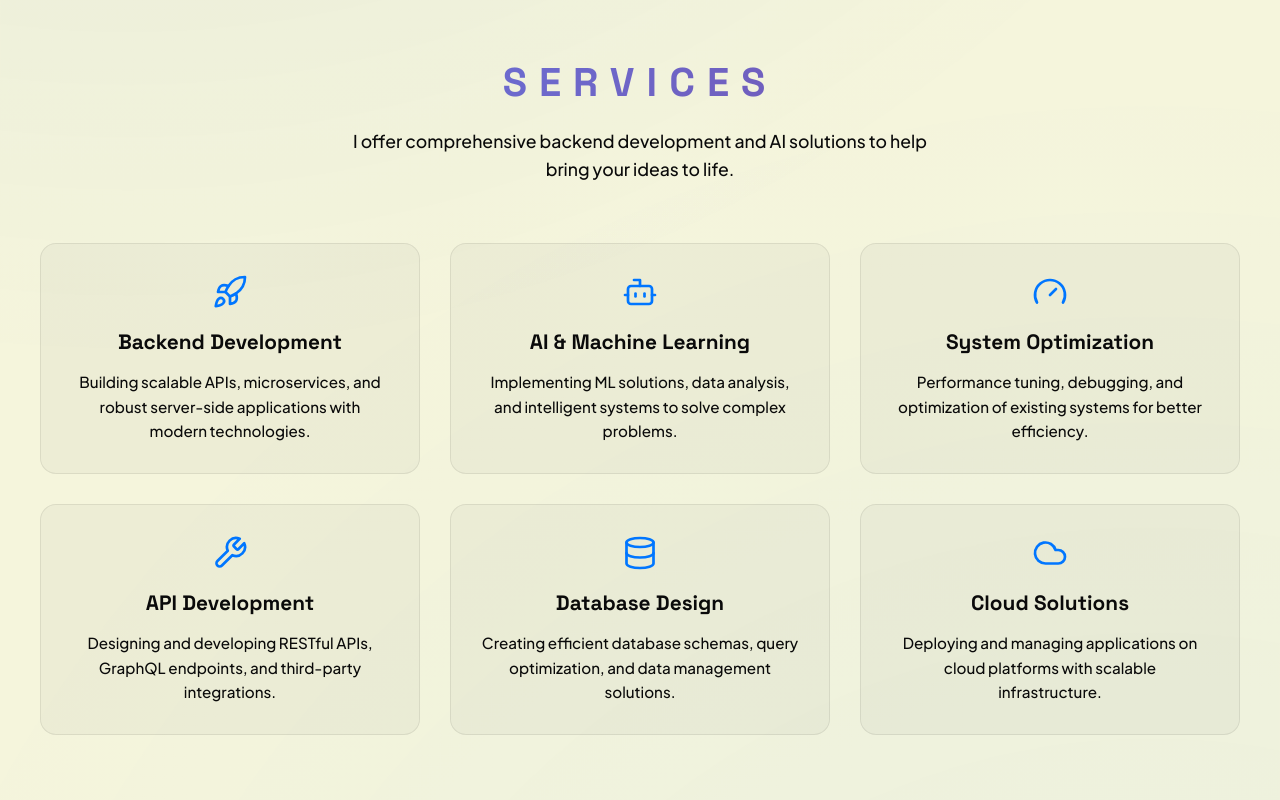
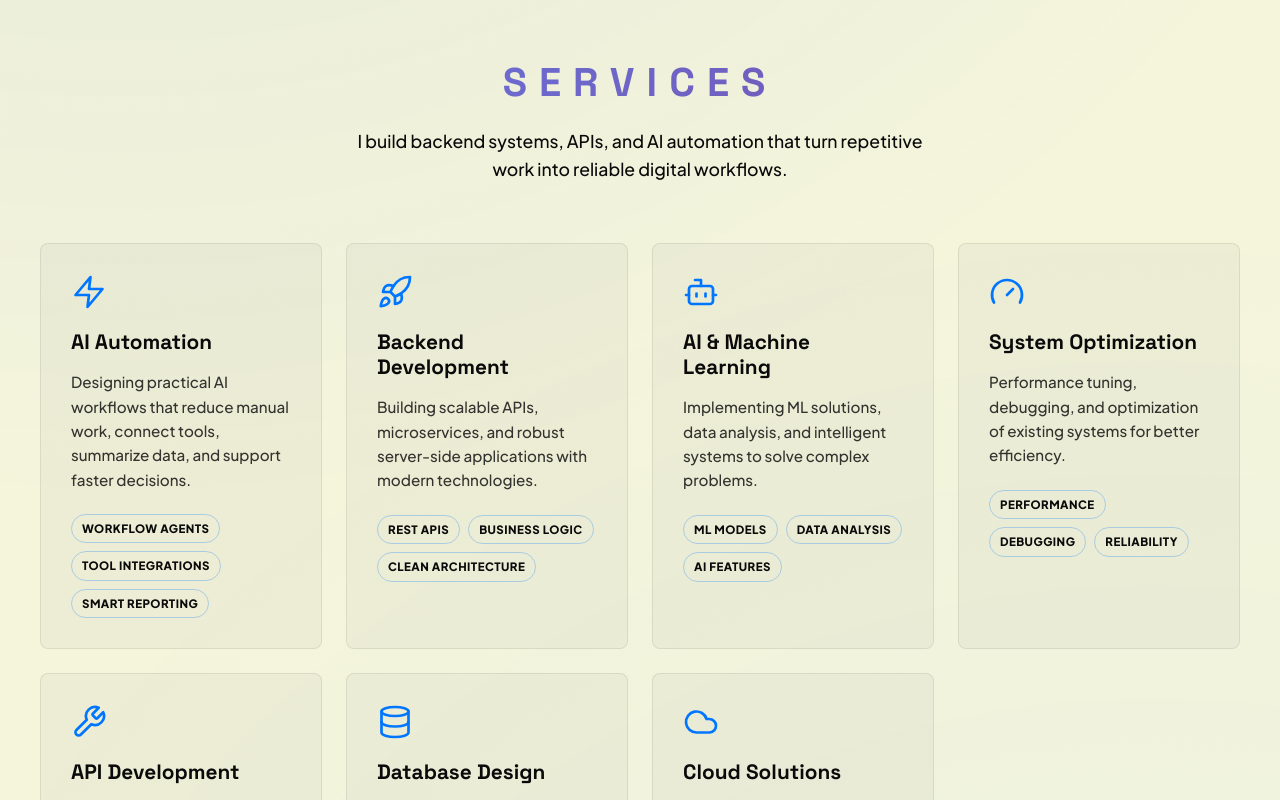
Before and after one commit to AbdiazizNor114/MyPortfolio, a React (Vite) app: page / in a window 1280 px wide. Shown: the part 1800-2600 px from the top of the page. Built offline with nearby package versions, Linux system fonts and the light colour scheme; no server answers; the database is empty.

Commit message:
chatbot fixs

```diff
--- a/src/components/Chatbot.jsx
+++ b/src/components/Chatbot.jsx
@@ -2,9 +2,54 @@ import { MessageCircle, Send, X } from "lucide-react";
 import { useEffect, useRef, useState } from "react";
 
 const WELCOME_MESSAGE = {
-  text: "Hi! I'm Abdiaziz. Ask me about my portfolio, projects, skills, or backend and AI work.",
+  text: "Hi! I'm Abdiaziz. Ask me about my services, projects, skills, backend work, or AI automation ideas.",
   sender: "bot",
 };
+
+const QUICK_QUESTIONS = [
+  "What services do you offer?",
+  "How can AI automation help my business?",
+  "What tech stack do you use?",
+];
+
+const PORTFOLIO_FACTS = {
+  services:
+    "I offer AI automation, backend development, AI and machine learning, API development, database design, system optimization, and cloud solutions.",
+  aiAutomation:
+    "For AI automation, I can build workflow agents, tool integrations, smart reporting, document summarizers, customer-support helpers, and backend automations that connect APIs and databases.",
+  skills:
+    "My technical skills include Python, Java, C#, Dart, TypeScript, JavaScript, Node.js, databases, API development, machine learning, and GitHub workflows.",
+  contact:
+    "You can contact me through the contact form on this portfolio, WhatsApp from the hero section, or GitHub at AbdiazizNor114.",
+  background:
+    "I am a system developer focused on backend systems, APIs, scalable architecture, clean code, machine learning, and AI-powered tools.",
+};
+
+function getLocalAnswer(question) {
+  const normalized = question.toLowerCase();
+
+  if (normalized.includes("automation") || normalized.includes("ai agent") || normalized.includes("workflow")) {
+    return `${PORTFOLIO_FACTS.aiAutomation} A strong first step is to pick one repetitive process, define the inputs and outputs, then connect the right model, API, and approval checks around it.`;
+  }
+
+  if (normalized.includes("service") || normalized.includes("offer") || normalized.includes("help")) {
+    return PORTFOLIO_FACTS.services;
+  }
+
+  if (normalized.includes("skill") || normalized.includes("stack") || normalized.includes("technology") || normalized.includes("tech")) {
+    return PORTFOLIO_FACTS.skills;
+  }
+
+  if (normalized.includes("contact") || normalized.includes("hire") || normalized.includes("reach")) {
+    return PORTFOLIO_FACTS.contact;
+  }
+
+  if (normalized.includes("who") || normalized.includes("about") || normalized.includes("background")) {
+    return PORTFOLIO_FACTS.background;
+  }
+
+  return "I can help with questions about Abdiaziz's services, AI automation, backend development, APIs, databases, skills, projects, and contact details. Try asking what kind of automation would fit your workflow.";
+}
 
 export default function Chatbot() {
   const [messages, setMessages] = useState([WELCOME_MESSAGE]);
@@ -17,8 +62,8 @@ export default function Chatbot() {
     messagesEndRef.current?.scrollIntoView({ behavior: "smooth" });
   }, [messages, isLoading]);
 
-  const handleSend = async () => {
-    const trimmedInput = input.trim();
+  const handleSend = async (messageOverride = input) => {
+    const trimmedInput = messageOverride.trim();
     if (!trimmedInput || isLoading) return;
 
     const nextMessages = [...messages, { text: trimmedInput, sender: "user" }];
@@ -42,12 +87,12 @@ export default function Chatbot() {
         throw new Error(data.error || "Chat request failed.");
       }
 
-      setMessages((prev) => [...prev, { text: data.text, sender: "bot" }]);
+      setMessages((prev) => [...prev, { text: data.text || getLocalAnswer(trimmedInput), sender: "bot" }]);
     } catch (error) {
       setMessages((prev) => [
         ...prev,
         {
-          text: `Sorry, the chat could not answer right now. ${error.message}`,
+          text: getLocalAnswer(trimmedInput),
           sender: "bot",
         },
       ]);
@@ -93,6 +138,21 @@ export default function Chatbot() {
             <div ref={messagesEndRef} />
           </div>
 
+          {messages.length === 1 && (
+            <div className="quick-questions" aria-label="Suggested questions">
+              {QUICK_QUESTIONS.map((question) => (
+                <button
+                  key={question}
+                  type="button"
+                  onClick={() => handleSend(question)}
+                  disabled={isLoading}
+                >
+                  {question}
+                </button>
+              ))}
+            </div>
+          )}
+
           <div className="input-area">
             <input
               value={input}
--- a/src/components/Services.jsx
+++ b/src/components/Services.jsx
@@ -1,36 +1,49 @@
 import React from "react";
-import { Bot, Cloud, Database, Gauge, Rocket, Wrench } from "lucide-react";
+import { Bot, Cloud, Database, Gauge, Rocket, Wrench, Zap } from "lucide-react";
 
 const SERVICES = [
+  {
+    Icon: Zap,
+    title: "AI Automation",
+    description:
+      "Designing practical AI workflows that reduce manual work, connect tools, summarize data, and support faster decisions.",
+    highlights: ["Workflow agents", "Tool integrations", "Smart reporting"],
+  },
   {
     Icon: Rocket,
     title: "Backend Development",
     description: "Building scalable APIs, microservices, and robust server-side applications with modern technologies.",
+    highlights: ["REST APIs", "Business logic", "Clean architecture"],
   },
   {
     Icon: Bot,
     title: "AI & Machine Learning",
     description: "Implementing ML solutions, data analysis, and intelligent systems to solve complex problems.",
+    highlights: ["ML models", "Data analysis", "AI features"],
   },
   {
     Icon: Gauge,
     title: "System Optimization",
     description: "Performance tuning, debugging, and optimization of existing systems for better efficiency.",
+    highlights: ["Performance", "Debugging", "Reliability"],
   },
   {
     Icon: Wrench,
     title: "API Development",
     description: "Designing and developing RESTful APIs, GraphQL endpoints, and third-party integrations.",
+    highlights: ["REST", "GraphQL", "Integrations"],
   },
   {
     Icon: Database,
     title: "Database Design",
     description: "Creating efficient database schemas, query optimization, and data management solutions.",
+    highlights: ["Schema design", "Queries", "Data flow"],
   },
   {
     Icon: Cloud,
     title: "Cloud Solutions",
     description: "Deploying and managing applications on cloud platforms with scalable infrastructure.",
+    highlights: ["Deployment", "Scalability", "Monitoring"],
   },
 ];
 
@@ -39,17 +52,22 @@ export default function Services() {
     <section className="services container" id="Services">
       <h4>SERVICES</h4>
       <p className="services-intro">
-        I offer comprehensive backend development and AI solutions to help bring your ideas to life.
+        I build backend systems, APIs, and AI automation that turn repetitive work into reliable digital workflows.
       </p>
 
       <div className="services-grid">
-        {SERVICES.map(({ Icon, title, description }) => (
+        {SERVICES.map(({ Icon, title, description, highlights }) => (
           <div key={title} className="service-card">
             <div className="service-icon" aria-hidden="true">
               <Icon size={36} strokeWidth={1.8} />
             </div>
             <h5>{title}</h5>
             <p>{description}</p>
+            <div className="service-highlights" aria-label={`${title} highlights`}>
+              {highlights.map((highlight) => (
+                <span key={highlight}>{highlight}</span>
+              ))}
+            </div>
           </div>
         ))}
       </div>
--- a/src/styles/components/chatbot.css
+++ b/src/styles/components/chatbot.css
@@ -26,10 +26,10 @@
   bottom: 80px;
   right: 20px;
   width: 350px;
-  max-height: 500px;
+  max-height: min(560px, calc(100vh - 110px));
   background: var(--bg-dark);
   color: var(--text-beige);
-  border-radius: 12px;
+  border-radius: 8px;
   padding: 0;
   box-shadow: 0 8px 32px rgba(0, 0, 0, 0.3);
   border: 1px solid var(--border);
@@ -45,7 +45,7 @@
   padding: 15px;
   border-bottom: 1px solid var(--border);
   background: linear-gradient(135deg, #667eea 0%, #764ba2 100%);
-  border-radius: 12px 12px 0 0;
+  border-radius: 8px 8px 0 0;
 }
 
 .chat-header h3 {
@@ -87,6 +87,7 @@
   border-radius: 8px;
   word-wrap: break-word;
   max-width: 85%;
+  white-space: pre-wrap;
   animation: slideIn 0.3s ease;
 }
 
@@ -123,6 +124,29 @@
   border-top: 1px solid var(--border);
 }
 
+.quick-questions {
+  display: flex;
+  flex-wrap: wrap;
+  gap: 8px;
+  padding: 0 12px 12px;
+}
+
+.quick-questions button {
+  background: var(--glass);
+  border: 1px solid var(--border);
+  border-radius: 999px;
+  color: var(--text-beige);
+  font-size: 12px;
+  line-height: 1.2;
+  padding: 8px 10px;
+  text-align: left;
+}
+
+.quick-questions button:hover {
+  border-color: rgba(102, 126, 234, 0.6);
+  color: var(--glow);
+}
+
 .input-area input {
   flex: 1;
   background: var(--glass);
@@ -138,6 +162,20 @@
   outline: none;
   border-color: rgba(102, 126, 234, 0.6);
   background: var(--glass);
+}
+
+@media (max-width: 480px) {
+  .chatbox {
+    bottom: 74px;
+    left: 12px;
+    right: 12px;
+    width: auto;
+  }
+
+  .chat-toggle {
+    bottom: 16px;
+    right: 16px;
+  }
 }
 
 .input-area input::placeholder {
--- a/src/styles/components/services.css
+++ b/src/styles/components/services.css
@@ -3,7 +3,6 @@
 ================================ */
 .services {
   padding: 80px 0;
-
 }
 
 .services h4 {
@@ -30,8 +29,8 @@
 ================================ */
 .services-grid {
   display: grid;
-  grid-template-columns: repeat(auto-fit, minmax(350px, 1fr));
-  gap: 30px;
+  grid-template-columns: repeat(auto-fit, minmax(280px, 1fr));
+  gap: 24px;
   max-width: 1200px;
   margin: 0 auto;
 }
@@ -41,16 +40,18 @@
 ================================ */
 .service-card {
   background: var(--glass);
-  border-radius: 16px;
+  border-radius: 8px;
   padding: 30px;
-  text-align: center;
+  text-align: left;
   border: 1px solid var(--border);
   backdrop-filter: blur(10px);
-  transition: transform 0.3s ease, box-shadow 0.3s ease;
+  transition: transform 0.3s ease, box-shadow 0.3s ease, border-color 0.3s ease;
+  min-height: 100%;
 }
 
 .service-card:hover {
-  transform: translateY(-10px);
+  transform: translateY(-8px);
+  border-color: rgba(0, 118, 255, 0.35);
   box-shadow: 0 20px 40px rgba(102, 126, 234, 0.2);
 }
 
@@ -60,7 +61,7 @@
 .service-icon {
   margin-bottom: 20px;
   display: flex;
-  justify-content: center;
+  justify-content: flex-start;
   color: var(--glow);
 }
 
@@ -82,6 +83,26 @@
   line-height: 1.6;
   margin: 0;
   font-size: 0.95rem;
+  opacity: 0.82;
+}
+
+.service-highlights {
+  display: flex;
+  flex-wrap: wrap;
+  gap: 8px;
+  margin-top: 22px;
+}
+
+.service-highlights span {
+  border: 1px solid rgba(0, 118, 255, 0.28);
+  border-radius: 999px;
+  color: var(--text-beige);
+  font-size: 0.72rem;
+  font-weight: 700;
+  letter-spacing: 0.04em;
+  line-height: 1;
+  padding: 8px 10px;
+  text-transform: uppercase;
 }
 
 /* ================================
```
Also changed, not shown: server.js (+12 -2 lines).
